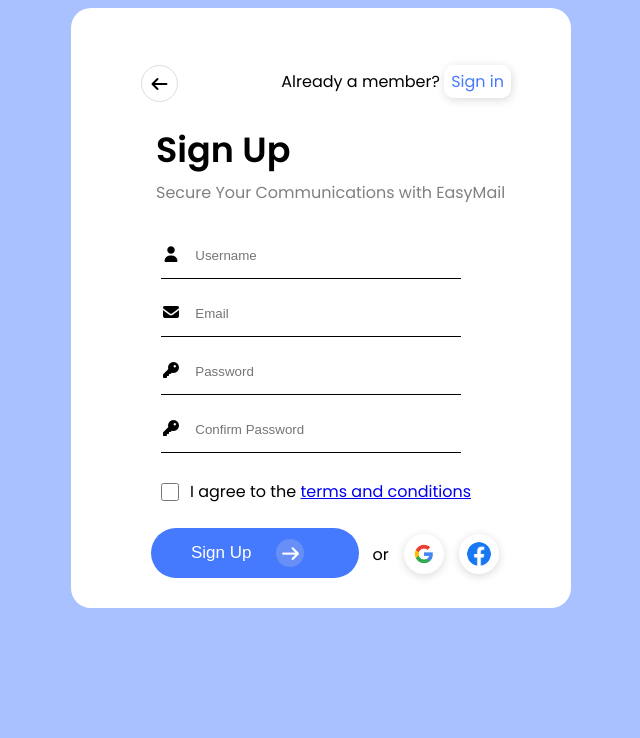
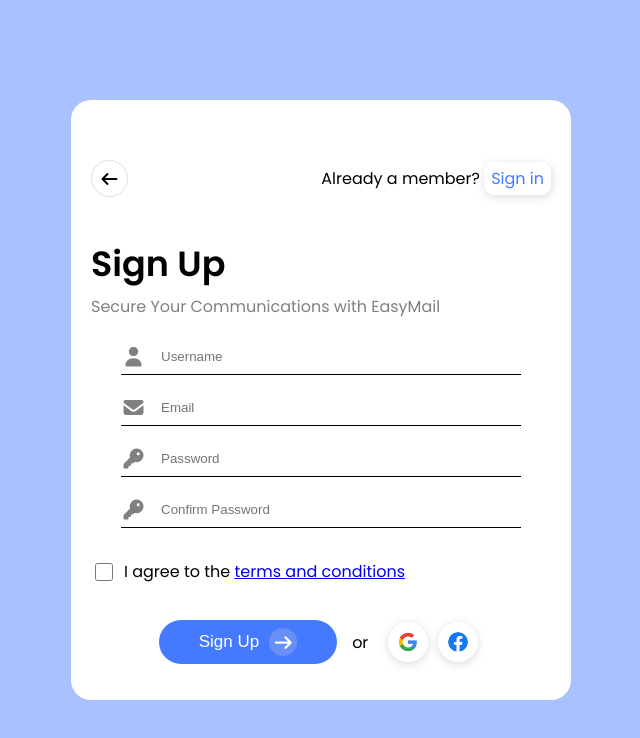
Before and after one commit to Vishal165610/Frontend-Dev, a plain HTML site: page Websites/Web 03/index.html in a window 1280 px wide. Shown: the whole page, without its empty margins (319-959 px from the left). Drawn offline with Linux system fonts and the light colour scheme; no server answers.

Commit message:
4th september

```diff
--- a/Websites/Web 03/index.html
+++ b/Websites/Web 03/index.html
@@ -11,45 +11,42 @@
     <script type="module" src="main.js"></script>
 
 <style>
-
-        body{
+    body {
         background-color: #a9c1ff;
         font-family: "poppins";
         display: flex;
         justify-content: center;
         align-items: center;
+        min-height: 100vh;
+        margin: 0;
     }
 
-        .main-body{
+   .main-body {
     width: 90%;
     max-width: 500px;
-            height: 600px;
+    min-height: 600px;
     background-color: white;
     border-radius: 20px;
-
+    padding: 20px;
+    box-sizing: border-box;
+    display: flex;
+    flex-direction: column;
+    align-items: center;
+}
+    .left-container {
+        width: 100%;
+        height: auto;
     }
 
-        .left-container{
-
-            width: 500px;
-            height: 550px;
-            margin-top: 25px;
-            margin-left: 60px;
+    .heading {
+        width: 100%;
+        display: flex;
+        justify-content: space-between;
+        align-items: center;
+        margin-top: 10px;
     }
 
-        .heading{
-            width: 500px;
-            height: 60px;
-            margin-left: 10px;
-            margin-top: 10px;
-            position: relative;
-            top: 20px;
-            display: flex;
-            justify-content: space-between;
-        }
-
-        .heading i{
-            margin-top: 12px;
+    .heading i {
         height: 35px;
         width: 35px;
         background-color: white;
@@ -58,27 +55,22 @@
         justify-content: center;
         align-items: center;
         border-radius: 50%;
-            transition: background-color 0.15s, transform 0.15s ;
+        transition: background-color 0.15s, transform 0.15s;
     }
 
-        .heading i:hover{
+    .heading i:hover {
         background-color: #d7e0f7;
         transform: scale(1.05);
         border: 1.2px solid black;
     }
 
-        .Already-memeber{
-            display: inline-block;
-            margin-right: 130px
-        }
-
-        .Dont-have{
-            display: inline-block;
-            margin-right: 130px
+    .Already-memeber, .Dont-have {
+        white-space: nowrap;
     }
 
     .form {
         display: none;
+        padding-top: 20px;
     }
 
     #signup {
@@ -101,11 +93,9 @@
         display: none;
     }
 
-
-
-        .Sign-in, .Sign-up{
+    .Sign-in, .Sign-up {
         background-color: white;
-            box-shadow: 1px 2px 10px rgba(0,0,0,0.15);
+        box-shadow: 1px 2px 10px rgba(0, 0, 0, 0.15);
         padding: 5px 7px;
         border-radius: 10px;
         text-decoration: none;
@@ -113,158 +103,86 @@
         transition: background-color 0.12s ease-in-out, color 0.12s ease-in-out;
     }
 
-        .Sign-in:hover, .Sign-up:hover{
+    .Sign-in:hover, .Sign-up:hover {
         background-color: #457aff;
-            box-shadow: 1px 2px 10px rgba(0,0,0,0.15);
-            padding: 5px 7px;
-            border-radius: 10px;
-            text-decoration: none;
         color: white;
     }
 
-        .Form-title{
+    .Form-title {
         font-size: 35px;
-            margin-left: 25px;
         font-weight: 600;
         margin-top: 30px;
         margin-bottom: 0px;
     }
 
-        .Form-message{
+    .Form-message {
         font-size: 16px;
         color: gray;
         margin-top: 4px;
-            margin-left: 25px;
+
     }
 
-        .Infos{
-            width: 300px;
-            margin-left: 30px;
+    .Infos {
+        width: 100%;
+        max-width: 400px;
+        margin: 20px auto 0;
     }
 
-        .First-info{
+    .First-info, .Second-info, .Third-info, .Fourth-info {
         border-bottom: 1px solid black;
+        display: flex;
+        align-items: center;
+        margin-bottom: 15px;
     }
 
-
-        .First-info i{
-            margin-right: 10px;
-            margin-top: 25px;
-            margin-bottom: 16px;
+    .First-info i, .Second-info i, .Third-info i, .Fourth-info i {
+        margin-right: 15px;
+        font-size: 20px;
+        color: gray;
     }
 
-        .username{
-            border:none;
+    .username, .email, .password, .c-password {
+        border: none;
         outline: none;
-            padding: 10px 15px 10px 0px;
-            border-radius: 10px;
-            border-color: rgb(182, 180, 180);
+        padding: 10px 0;
         flex: 1;
     }
 
-
-         .Second-info{
-            border-bottom: 1px solid black;
+    .Last-content {
+        width: 100%;
+        display: flex;
+        align-items: center;
+        margin-top: 15px;
     }
 
-
-        .Second-info i{
-            margin-right: 10px;
-            margin-top: 25px;
-            margin-bottom: 16px;
+    .TandC {
+        margin-left: 8px;
     }
 
-        .email{
-            border:none;
-            outline: none;
-            padding: 10px 15px 10px 0px;
-            border-radius: 10px;
-            border-color: rgb(182, 180, 180);
-            flex: 1;
+    .Last-content input {
+        width: 18px;
+        height: 18px;
     }
 
-        .Third-info{
-            border-bottom: 1px solid black;
-        }
-
-
-        .Third-info i{
-            margin-right: 10px;
-            margin-top: 25px;
-            margin-bottom: 16px;
-        }
-
-        .password{
-            border:none;
-            outline: none;
-            padding: 10px 15px 10px 0px;
-            border-radius: 10px;
-            border-color: rgb(182, 180, 180);
-            flex: 1;
-        }
-
-        .Fourth-info{
-            border-bottom: 1px solid black;
-        }
-
-
-        .Fourth-info i{
-            margin-right: 10px;
-            margin-top: 25px;
-            margin-bottom: 16px;
-        }
-
-        .c-password{
-            border:none;
-            outline: none;
-            padding: 10px 15px 10px 0px;
-            border-radius: 10px;
-            border-color: rgb(182, 180, 180);
-            flex: 1;
-        }
-
-        .Last-content{
-            width: 400px;
-            height: 60px;
-            margin-top: 15px;
-            margin-left: 30px;
-        }
-
-        .TandC{
-            display: inline-block;
-            margin-top: 15px;
-            text-align: center;
-            margin-left: 8px;
-            position: relative;
-            top: -4px;
-        }
-
-        .Last-content input{
-            width: 18px;
-            height: 18px;
-            margin-left: 0px;
-        }
-
-        .Signup, .Signin{
-            padding: 8px 55px 8px 40px;
+    .Signup, .Signin {
+        padding: 8px 40px;
         background-color: #457aff;
         font-size: 17px;
         border-radius: 50px;
         color: white;
-            margin-left: 20px;
+        border: none;
         display: flex;
         align-items: center;
-            border: none;
-            justify-content: space-between;
+        justify-content: center;
         cursor: pointer;
         transition: opacity 0.15s;
     }
 
-        .Signup:hover, .Signin:hover{
+    .Signup:hover, .Signin:hover {
         opacity: 0.9;
     }
 
-        .Signup i, .Signin i{
+    .Signup i, .Signin i {
         background-color: #678ff5;
         height: 28px;
         width: 28px;
@@ -272,50 +190,31 @@
         justify-content: center;
         align-items: center;
         border-radius: 50%;
-            margin-left: 25px;
-            cursor: pointer;
+        margin-left: 10px;
     }
 
-        .last-content{
+    .last-content {
         display: flex;
-
-            width:500px ;
-            height: 50px;
+        align-items: center;
+        justify-content: center;
+        width: 100%;
+        margin-top: 20px;
     }
 
-        .or{
-            margin-left: 13px;
-            margin-top: 14px;
+    .or {
+        margin: 0 15px;
     }
 
-
-        .google{
+    .google, .facebook {
         width: 20px;
         height: 20px;
-            padding: 10px 10px;
+        padding: 10px;
         background-color: white;
-            box-shadow: 0px 2px 10px rgba(0,0,0,0.15);
+        box-shadow: 0px 2px 10px rgba(0, 0, 0, 0.15);
         border-radius: 50%;
         cursor: pointer;
-            margin-left: 15px;
-            margin-top: 6px;
+        margin: 0 5px;
     }
-
-
-        .facebook{
-            width: 24px;
-            height: 24px;
-            padding: 8px 8px;
-            background-color: white;
-            box-shadow: 0px 2px 10px rgba(0,0,0,0.15);
-            border-radius: 50%;
-            cursor: pointer;
-            margin-left: 15px;
-            margin-top: 6px;
-        }
-
-
-
 </style>
 </head>
 <body>
@@ -333,7 +232,7 @@
             <p class="Dont-have">Don't have an account? <a class="Sign-up" href="#signup">Sign Up</a></p>
         </div>
 
-        <p class="Form-title">Sign in</p>
+        <p class="Form-title">Sign In</p>
         <p class="Form-message">Welcome back to EasyMail</p>
 
         <div class="Infos">
```
Lines whose indentation alone changed are shown as unchanged.
